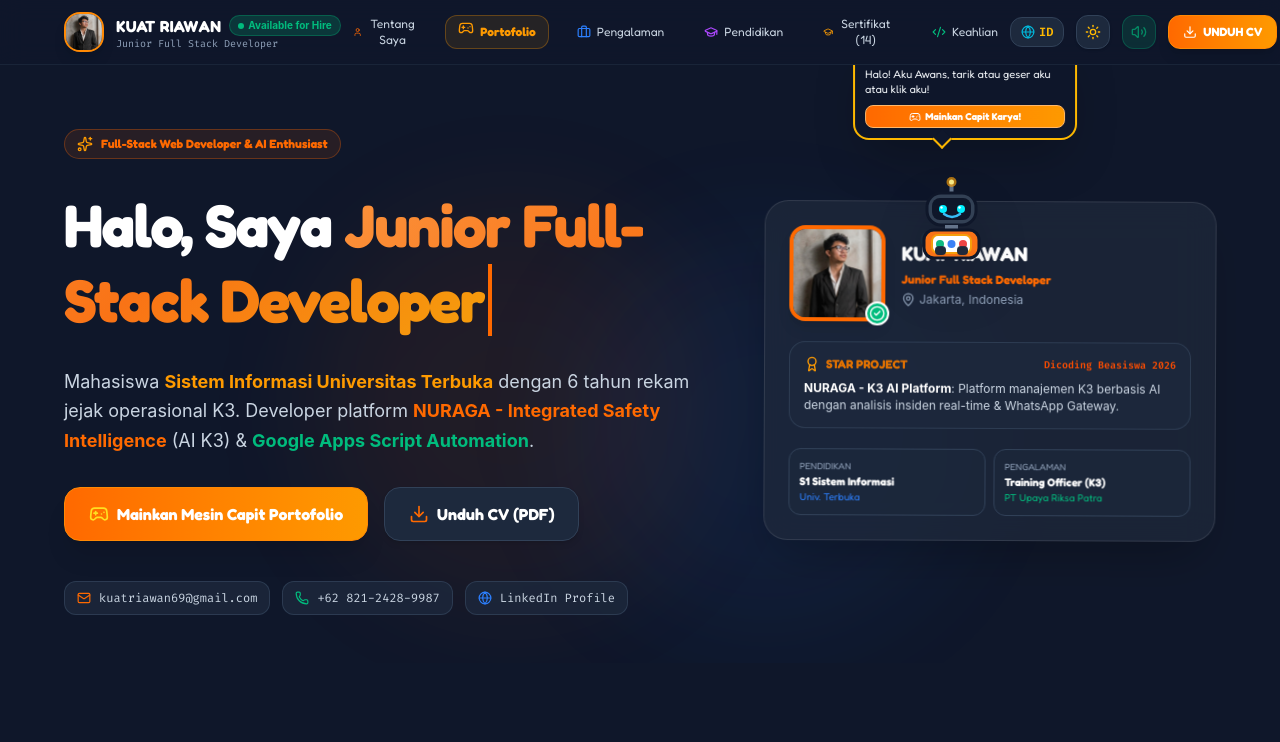
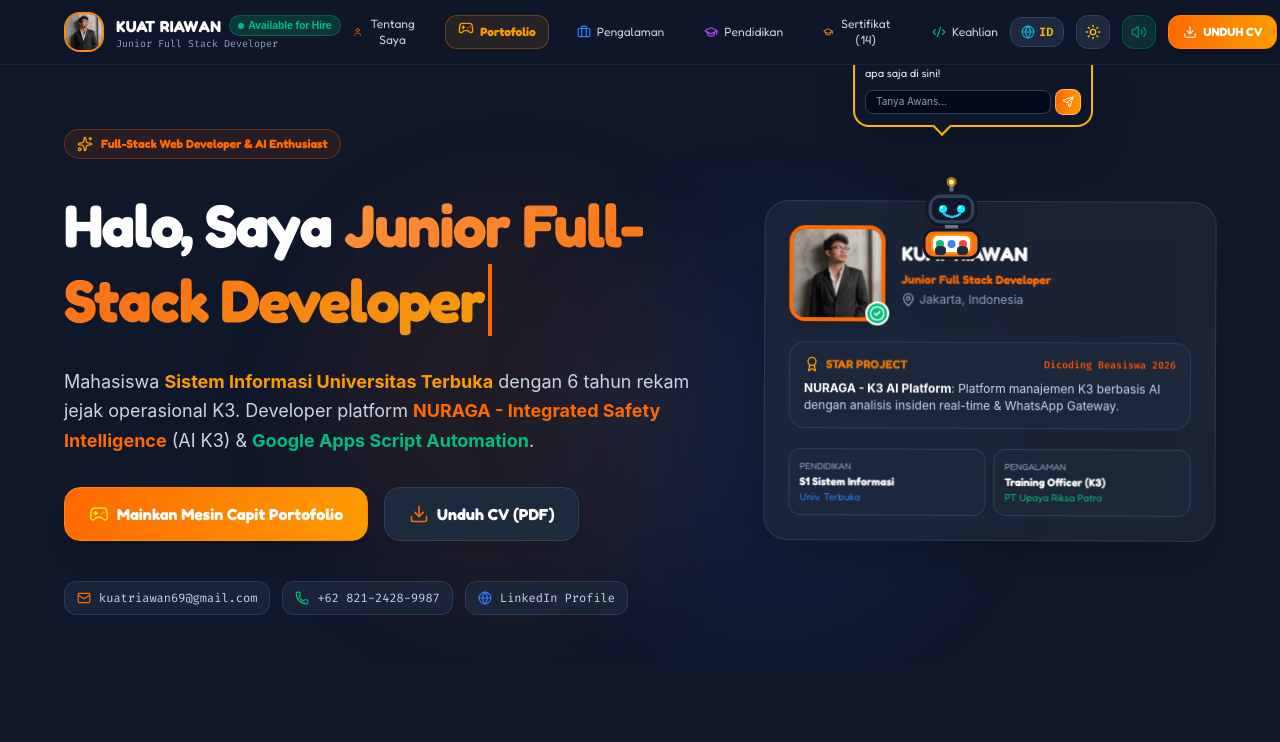
Before and after one commit to KuatRiawan/portofolio2026, a React (Vite) app: page / in a window 1280 px wide. Shown: the top 742 px of the page. Built offline with nearby package versions, Linux system fonts and the light colour scheme.

Commit message:
feat: replace play claw button with interactive Awans AI chat input column

```diff
--- a/src/components/ArcadeMascot.tsx
+++ b/src/components/ArcadeMascot.tsx
@@ -1,5 +1,5 @@
 import React, { useState, useEffect, useRef } from 'react';
-import { Sparkles, Gamepad2, X, Heart, RotateCw, CloudRain, AlertCircle, Moon, Flame } from 'lucide-react';
+import { Sparkles, X, Heart, RotateCw, CloudRain, AlertCircle, Moon, Flame, Send } from 'lucide-react';
 import { soundFx } from '../services/soundEffects';
 
 interface ArcadeMascotProps {
@@ -8,7 +8,7 @@ interface ArcadeMascotProps {
 
 type MascotMood = 'happy' | 'angry' | 'dizzy' | 'sad' | 'surprised' | 'love' | 'sleepy';
 
-export const ArcadeMascot: React.FC<ArcadeMascotProps> = ({ onScrollToArcade }) => {
+export const ArcadeMascot: React.FC<ArcadeMascotProps> = () => {
   // Coordinates relative to profile card container
   const [pos, setPos] = useState<{ x: number; y: number }>({ x: 220, y: -25 });
   const [direction, setDirection] = useState<'right' | 'left'>('left');
@@ -22,8 +22,9 @@ export const ArcadeMascot: React.FC<ArcadeMascotProps> = ({ onScrollToArcade })
   // Emotional Mood Engine (happy, angry, dizzy, sad, surprised, love, sleepy)
   const [mood, setMood] = useState<MascotMood>('happy');
 
-  const [speechBubble, setSpeechBubble] = useState<string>('Halo! Aku Awans, tarik atau geser aku atau klik aku!');
+  const [speechBubble, setSpeechBubble] = useState<string>('Halo! Aku Awans, ketik pesan atau tanya apa saja di sini!');
   const [showSpeech, setShowSpeech] = useState<boolean>(true);
+  const [chatInput, setChatInput] = useState<string>('');
 
   const dragRef = useRef<{ startX: number; startY: number; initialPosX: number; initialPosY: number }>({
     startX: 0,
@@ -65,13 +66,59 @@ export const ArcadeMascot: React.FC<ArcadeMascotProps> = ({ onScrollToArcade })
     'Kuat Riawan siap diajak berkembang dan kerja sebagai Full-Stack Web Dev!'
   ];
 
+  // Handle Interactive Chat Submission
+  const handleChatSubmit = (e: React.FormEvent) => {
+    e.preventDefault();
+    e.stopPropagation();
+    if (!chatInput.trim()) return;
+
+    soundFx.playGrabPulse();
+    setIsJumping(true);
+    setTimeout(() => setIsJumping(false), 500);
+
+    triggerPause(); // Diem 5 detik untuk baca jawaban
+
+    const msg = chatInput.toLowerCase().trim();
+    setChatInput('');
+
+    let reply = '';
+    if (msg.includes('proyek') || msg.includes('project') || msg.includes('karya') || msg.includes('nuraga')) {
+      setMood('happy');
+      reply = 'Proyek utama Kuat Riawan adalah NURAGA AI Platform K3 dengan WA Gateway & Analytics!';
+    } else if (msg.includes('skill') || msg.includes('kemampuan') || msg.includes('bisa') || msg.includes('bahasa')) {
+      setMood('love');
+      reply = 'Kuat Riawan menguasai React, Node.js, TypeScript, Python, BigQuery & Otomasi AI!';
+    } else if (msg.includes('kontak') || msg.includes('email') || msg.includes('wa') || msg.includes('hubungi')) {
+      setMood('happy');
+      reply = 'Kontak Kuat Riawan: kuatriawan69@gmail.com | WA: +62 821-2428-9987!';
+    } else if (msg.includes('dicoding') || msg.includes('kuliah') || msg.includes('pendidikan') || msg.includes('ut')) {
+      setMood('happy');
+      reply = 'Kuat Riawan lulus Beasiswa Dicoding 2026 Distinction & S1 Sistem Informasi Terbuka!';
+    } else if (msg.includes('siapa') || msg.includes('nama') || msg.includes('awans')) {
+      setMood('love');
+      reply = 'Aku Awans, maskot robot AI portofolio Kuat Riawan! Salam kenal ya!';
+    } else if (msg.includes('marah') || msg.includes('kesel') || msg.includes('jahat')) {
+      setMood('sad');
+      reply = 'Jangan galak-galak dong, Awans kan robot baik hati...';
+    } else if (msg.includes('lucu') || msg.includes('keren') || msg.includes('hebat') || msg.includes('suka')) {
+      setMood('love');
+      reply = 'Makasih banyak ya! Awans makin sayang sama kamu!';
+    } else {
+      setMood('happy');
+      reply = `Awans paham! "${chatInput}" -> Kuat Riawan siap diajak berkembang & kerja sebagai Web Dev!`;
+    }
+
+    setSpeechBubble(reply);
+    setShowSpeech(true);
+  };
+
   // Pause movement for 4 seconds (diem 4 detik)
   const triggerPause = () => {
     setIsPaused(true);
     if (pauseTimerRef.current) clearTimeout(pauseTimerRef.current);
     pauseTimerRef.current = setTimeout(() => {
       setIsPaused(false);
-    }, 4000);
+    }, 5000);
   };
 
   // Active Walking & Wandering Movement Loop (Paused if isPaused)
@@ -320,7 +367,7 @@ export const ArcadeMascot: React.FC<ArcadeMascotProps> = ({ onScrollToArcade })
 
         {/* Speech Bubble Above Pet Mascot */}
         {showSpeech && (
-          <div className={`absolute -top-36 -left-14 w-56 p-2.5 rounded-2xl shadow-2xl backdrop-blur-md animate-fade-in text-xs font-fredoka z-50 pointer-events-auto border-2 ${
+          <div className={`absolute -top-40 -left-14 w-60 p-2.5 rounded-2xl shadow-2xl backdrop-blur-md animate-fade-in text-xs font-fredoka z-50 pointer-events-auto border-2 ${
             mood === 'angry'
               ? 'bg-rose-950/95 text-rose-100 border-rose-500'
               : mood === 'dizzy'
@@ -338,19 +385,19 @@ export const ArcadeMascot: React.FC<ArcadeMascotProps> = ({ onScrollToArcade })
             <div className="flex items-center justify-between gap-1 mb-1">
               <div className="flex items-center space-x-1 text-[10px] font-bold uppercase tracking-wider">
                 {mood === 'angry' ? (
-                  <Flame className="w-3 h-3 text-rose-400" />
+                  <Flame className="w-3.5 h-3.5 text-rose-400" />
                 ) : mood === 'dizzy' ? (
-                  <RotateCw className="w-3 h-3 text-amber-400 animate-spin" />
+                  <RotateCw className="w-3.5 h-3.5 text-amber-400 animate-spin" />
                 ) : mood === 'sad' ? (
-                  <CloudRain className="w-3 h-3 text-blue-400" />
+                  <CloudRain className="w-3.5 h-3.5 text-blue-400" />
                 ) : mood === 'love' ? (
-                  <Heart className="w-3 h-3 text-pink-400 fill-pink-400" />
+                  <Heart className="w-3.5 h-3.5 text-pink-400 fill-pink-400" />
                 ) : mood === 'surprised' ? (
-                  <AlertCircle className="w-3 h-3 text-yellow-400" />
+                  <AlertCircle className="w-3.5 h-3.5 text-yellow-400" />
                 ) : mood === 'sleepy' ? (
-                  <Moon className="w-3 h-3 text-indigo-400" />
+                  <Moon className="w-3.5 h-3.5 text-indigo-400" />
                 ) : (
-                  <Sparkles className="w-3 h-3 text-amber-400" />
+                  <Sparkles className="w-3.5 h-3.5 text-amber-400" />
                 )}
                 <span className={
                   mood === 'angry' ? 'text-rose-400' :
@@ -361,7 +408,7 @@ export const ArcadeMascot: React.FC<ArcadeMascotProps> = ({ onScrollToArcade })
                   mood === 'sleepy' ? 'text-indigo-300' :
                   'text-amber-400'
                 }>
-                  Awans
+                  Awans AI Chat
                 </span>
               </div>
               <button
@@ -375,20 +422,28 @@ export const ArcadeMascot: React.FC<ArcadeMascotProps> = ({ onScrollToArcade })
               </button>
             </div>
 
-            <p className="leading-snug text-[11px]">{speechBubble}</p>
+            <p className="leading-snug text-[11px] mb-2">{speechBubble}</p>
 
-            {onScrollToArcade && (
+            {/* Interactive AI Chat Input Column */}
+            <form onSubmit={handleChatSubmit} className="flex items-center gap-1">
+              <input
+                type="text"
+                value={chatInput}
+                onChange={(e) => setChatInput(e.target.value)}
+                onClick={(e) => e.stopPropagation()}
+                onKeyDown={(e) => e.stopPropagation()}
+                placeholder="Tanya Awans..."
+                className="w-full px-2.5 py-1 bg-slate-950/80 border border-slate-700 focus:border-amber-400 text-slate-100 placeholder-slate-400 text-[10px] rounded-lg outline-none font-sans"
+              />
               <button
-                onClick={(e) => {
-                  e.stopPropagation();
-                  onScrollToArcade();
-                }}
-                className="mt-2 w-full py-1 bg-gradient-to-r from-orange-500 to-amber-500 text-white font-bold text-[10px] rounded-lg border border-orange-300 flex items-center justify-center space-x-1 hover:brightness-110 active:scale-95 transition-all shadow-xs"
+                type="submit"
+                onClick={(e) => e.stopPropagation()}
+                className="p-1.5 bg-gradient-to-r from-orange-500 to-amber-500 hover:brightness-110 text-white rounded-lg transition-all font-bold flex items-center justify-center shrink-0 active:scale-95 border border-orange-300 shadow-xs"
+                title="Kirim pesan ke Awans"
               >
-                <Gamepad2 className="w-3 h-3" />
-                <span>Mainkan Capit Karya!</span>
+                <Send className="w-3 h-3" />
               </button>
-            )}
+            </form>
 
             {/* Speech Pointer Arrow */}
             <div className={`absolute -bottom-2 left-20 w-3.5 h-3.5 border-b-2 border-r-2 rotate-45 ${
```
